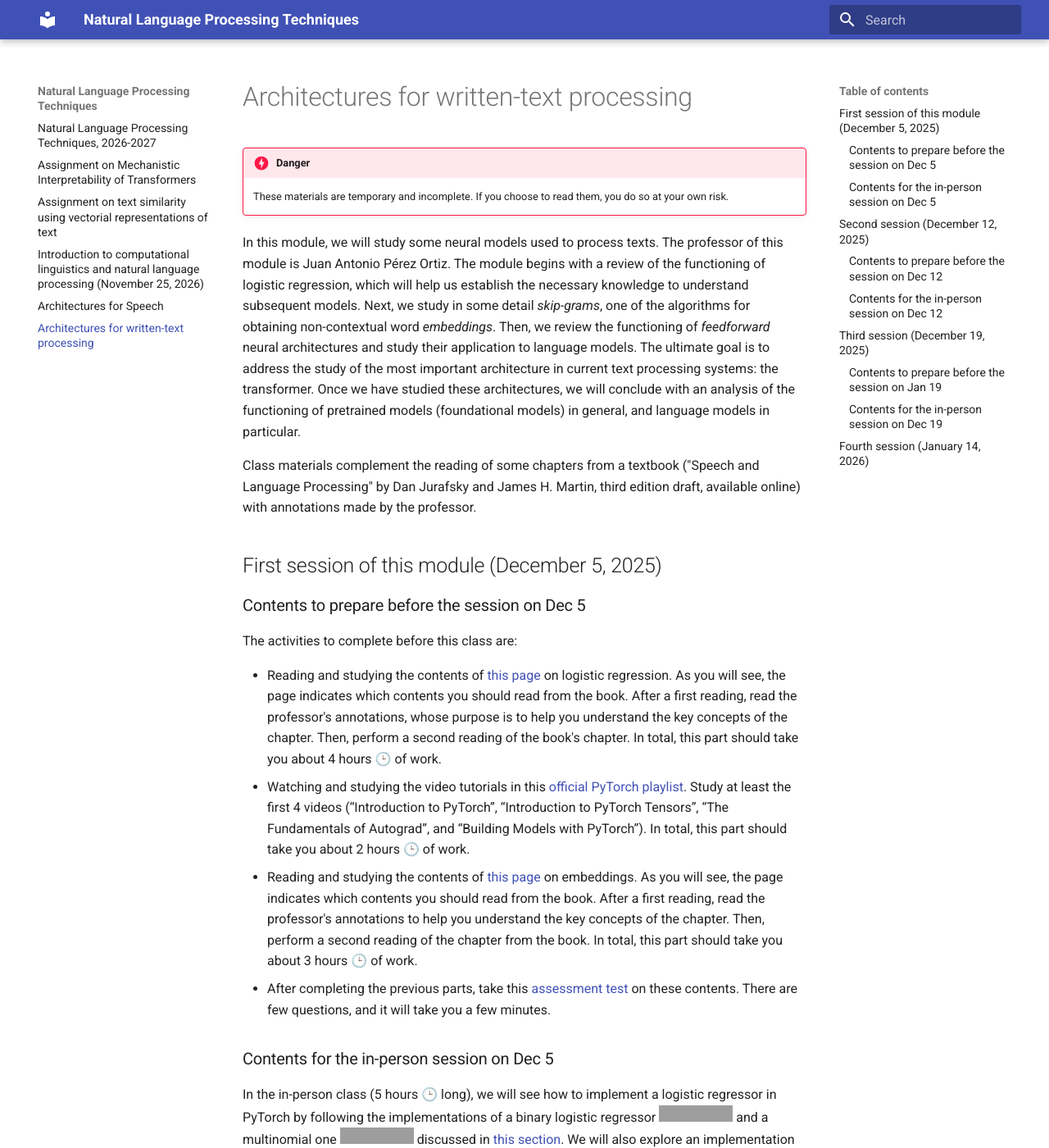
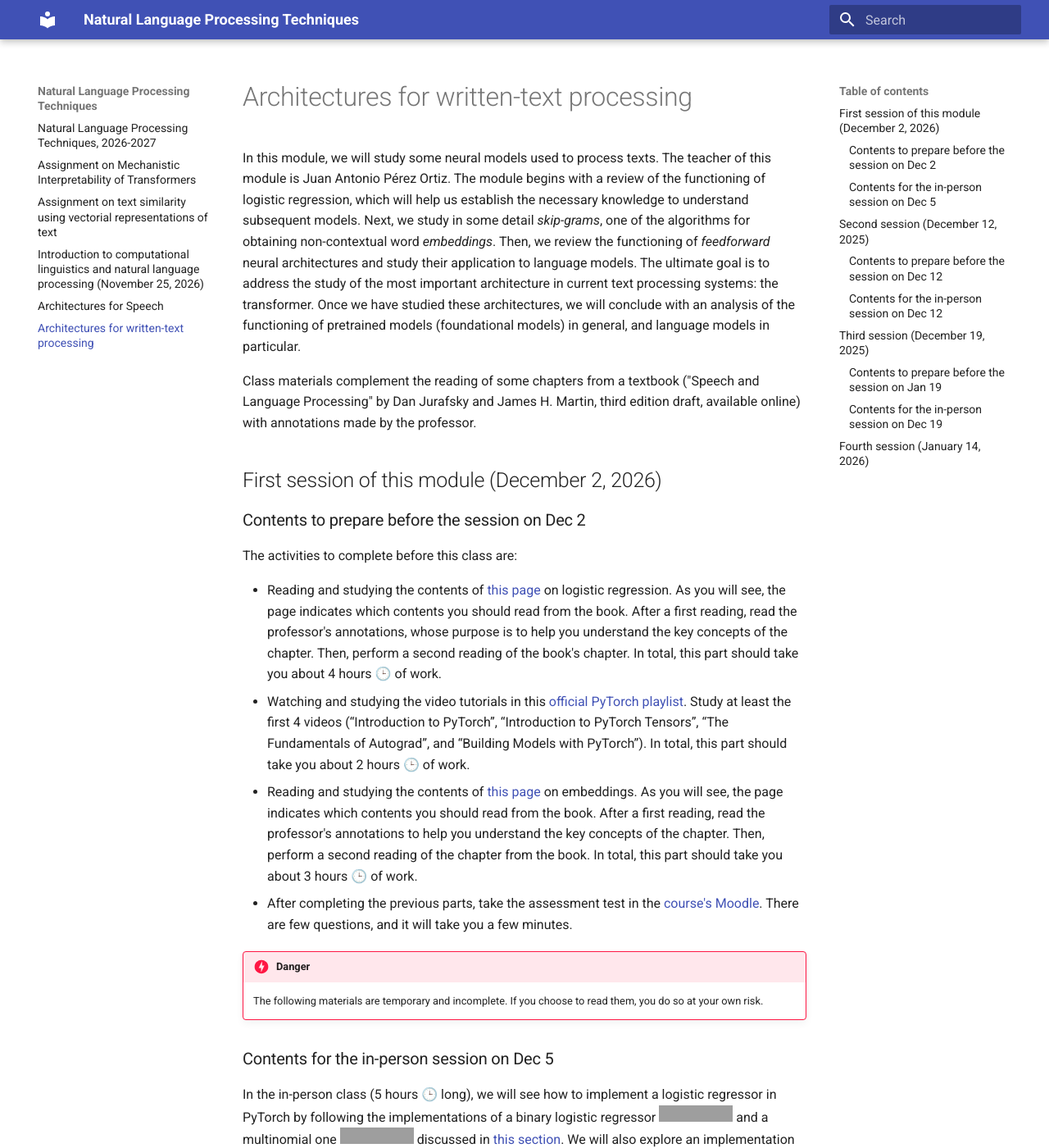
Before and after one commit to jaspock/tpln2627, an MkDocs documentation site: the page built from docs/text.md, in a window 1280 px wide and 1400 px high. Shown: the whole window at 82% size. Built offline with MkDocs 1.6.1 and Material for MkDocs 9.7.7, drawn with Linux system fonts in a browser that asks for light colours; grey boxes are pictures that could not be loaded.

Commit message:
Update homework assignments and add warning about temporary materials

```diff
--- a/docs/text.md
+++ b/docs/text.md
@@ -1,22 +1,24 @@
 # Architectures for written-text processing
 
-!!! danger
-    These materials are temporary and incomplete. If you choose to read them, you do so at your own risk.
-
-In this module, we will study some neural models used to process texts. The professor of this module is Juan Antonio Pérez Ortiz. The module begins with a review of the functioning of logistic regression, which will help us establish the necessary knowledge to understand subsequent models. Next, we study in some detail *skip-grams*, one of the algorithms for obtaining non-contextual word *embeddings*. Then, we review the functioning of *feedforward* neural architectures and study their application to language models. The ultimate goal is to address the study of the most important architecture in current text processing systems: the transformer. Once we have studied these architectures, we will conclude with an analysis of the functioning of pretrained models (foundational models) in general, and language models in particular.
+In this module, we will study some neural models used to process texts. The teacher of this module is Juan Antonio Pérez Ortiz. The module begins with a review of the functioning of logistic regression, which will help us establish the necessary knowledge to understand subsequent models. Next, we study in some detail *skip-grams*, one of the algorithms for obtaining non-contextual word *embeddings*. Then, we review the functioning of *feedforward* neural architectures and study their application to language models. The ultimate goal is to address the study of the most important architecture in current text processing systems: the transformer. Once we have studied these architectures, we will conclude with an analysis of the functioning of pretrained models (foundational models) in general, and language models in particular.
 
 Class materials complement the reading of some chapters from a textbook ("Speech and Language Processing" by Dan Jurafsky and James H. Martin, third edition draft, available online) with annotations made by the professor.
 
-## First session of this module (December 5, 2025)
+## First session of this module (December 2, 2026)
 
-### Contents to prepare before the session on Dec 5 {#before-text1}
+### Contents to prepare before the session on Dec 2 {#before-text1}
 
 The activities to complete before this class are:
 
 - Reading and studying the contents of [this page](https://dlsi.ua.es/~japerez/materials/transformers/en/regresor/) on logistic regression. As you will see, the page indicates which contents you should read from the book. After a first reading, read the professor's annotations, whose purpose is to help you understand the key concepts of the chapter. Then, perform a second reading of the book's chapter. In total, this part should take you about 4 hours 🕒️ of work.
 - Watching and studying the video tutorials in this [official PyTorch playlist](https://www.youtube.com/playlist?list=PL_lsbAsL_o2CTlGHgMxNrKhzP97BaG9ZN). Study at least the first 4 videos (“Introduction to PyTorch”, “Introduction to PyTorch Tensors”, “The Fundamentals of Autograd”, and “Building Models with PyTorch”). In total, this part should take you about 2 hours 🕒️ of work.
 - Reading and studying the contents of [this page](https://dlsi.ua.es/~japerez/materials/transformers/en/embeddings/) on embeddings. As you will see, the page indicates which contents you should read from the book. After a first reading, read the professor's annotations to help you understand the key concepts of the chapter. Then, perform a second reading of the chapter from the book. In total, this part should take you about 3 hours 🕒️ of work.
-- After completing the previous parts, take this [assessment test](https://forms.gle/V3U9MTHo7c9DNhkc6) on these contents. There are few questions, and it will take you a few minutes.
+- After completing the previous parts, take the assessment test in the [course's Moodle](https://moodle2026-27.ua.es/moodle/course/view.php?id=1720). There are few questions, and it will take you a few minutes.
+
+
+!!! danger
+    The following materials are temporary and incomplete. If you choose to read them, you do so at your own risk.
+
 
 ### Contents for the in-person session on Dec 5
 
```
Also changed, not shown: docs/index.md (+1 -1 lines).
